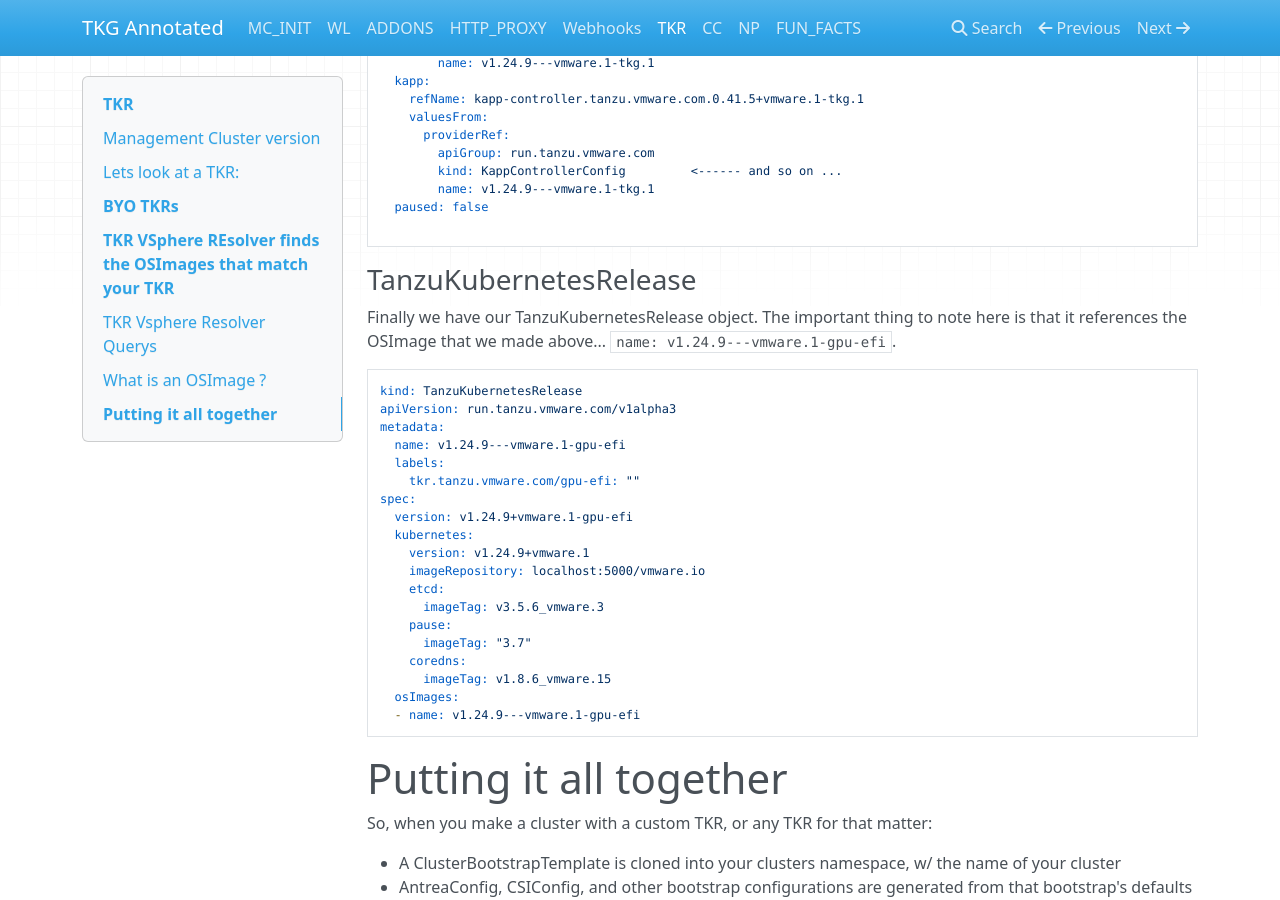
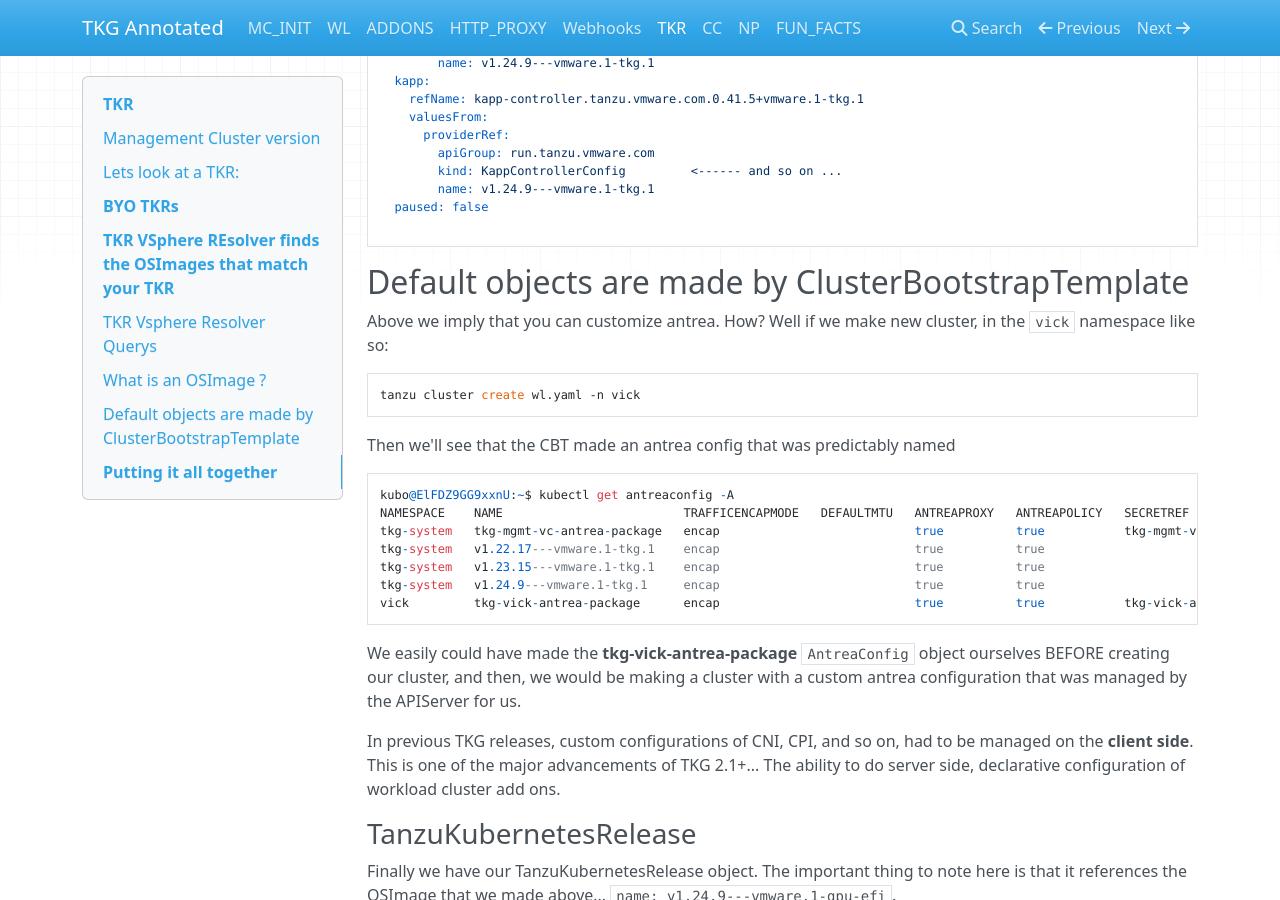
Before and after one commit to jayunit100/tanzu-install-annotated, an MkDocs documentation site: the page built from docs/z4-tkr.md, in a window 1280 px wide and 900 px high, scrolled down 6782 px. Built offline with MkDocs 1.6.1, drawn with Linux system fonts in a browser that asks for light colours; nearby versions of some CDN libraries.

Commit message:
Update z4-tkr.md

````diff
--- a/docs/z4-tkr.md
+++ b/docs/z4-tkr.md
@@ -363,6 +363,32 @@
 
 ```
 
+## Default objects are made by ClusterBootstrapTemplate
+
+Above we imply that you can customize antrea.  How?  Well if we make new cluster, in the `vick` namespace like so:
+
+```
+tanzu cluster create wl.yaml -n vick
+```
+
+Then we'll see that the CBT made an antrea config that was predictably named
+
+```
+kubo@ElFDZ9GG9xxnU:~$ kubectl get antreaconfig -A
+NAMESPACE    NAME                         TRAFFICENCAPMODE   DEFAULTMTU   ANTREAPROXY   ANTREAPOLICY   SECRETREF
+tkg-system   tkg-mgmt-vc-antrea-package   encap                           true          true           tkg-mgmt-vc-antrea-data-values
+tkg-system   v1.22.17---vmware.1-tkg.1    encap                           true          true
+tkg-system   v1.23.15---vmware.1-tkg.1    encap                           true          true
+tkg-system   v1.24.9---vmware.1-tkg.1     encap                           true          true
+vick         tkg-vick-antrea-package      encap                           true          true           tkg-vick-antrea-data-values <--
+```
+
+We easily could have made the **tkg-vick-antrea-package** `AntreaConfig` object ourselves BEFORE creating our cluster, and then,
+we would be making a cluster with a custom antrea configuration that was managed by the APIServer for us.
+
+In previous TKG releases, custom configurations of CNI, CPI, and so on, had to be managed on the **client side**.  This is one of the major
+advancements of TKG 2.1+... The ability to do server side, declarative configuration of workload cluster add ons.
+
 ### TanzuKubernetesRelease
 
 Finally we have our TanzuKubernetesRelease object.  The important thing to note here
````
